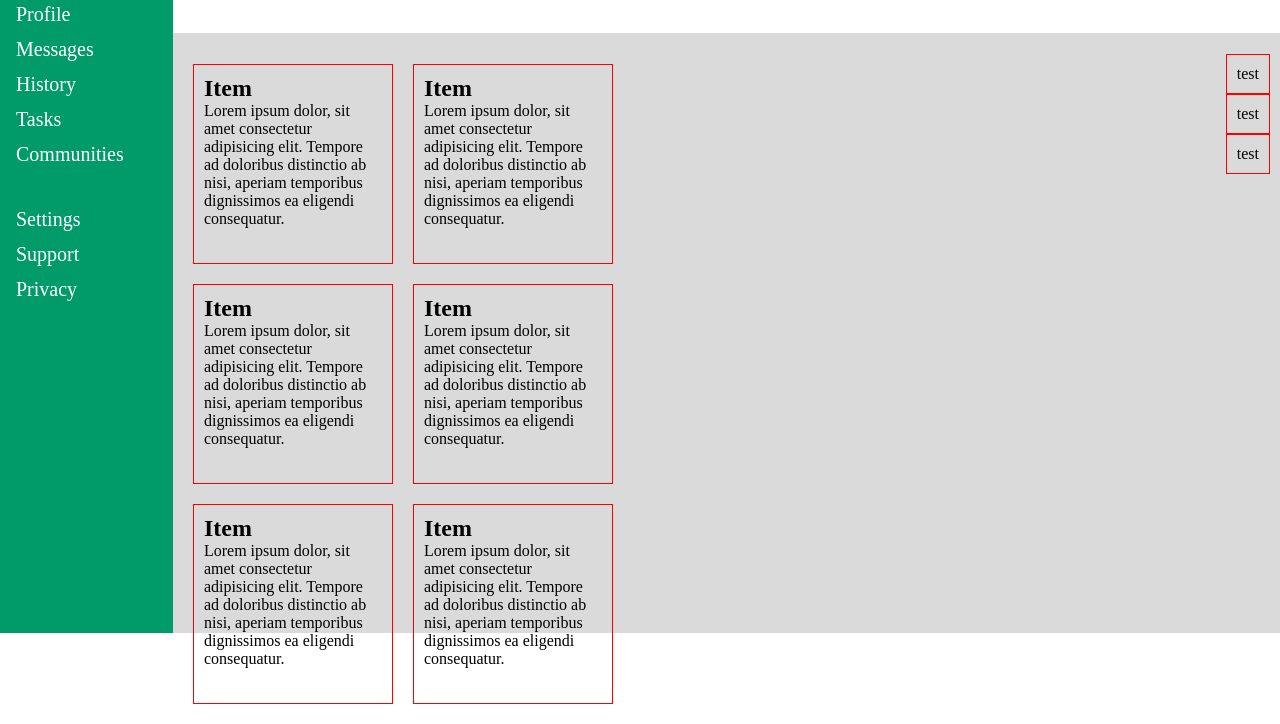
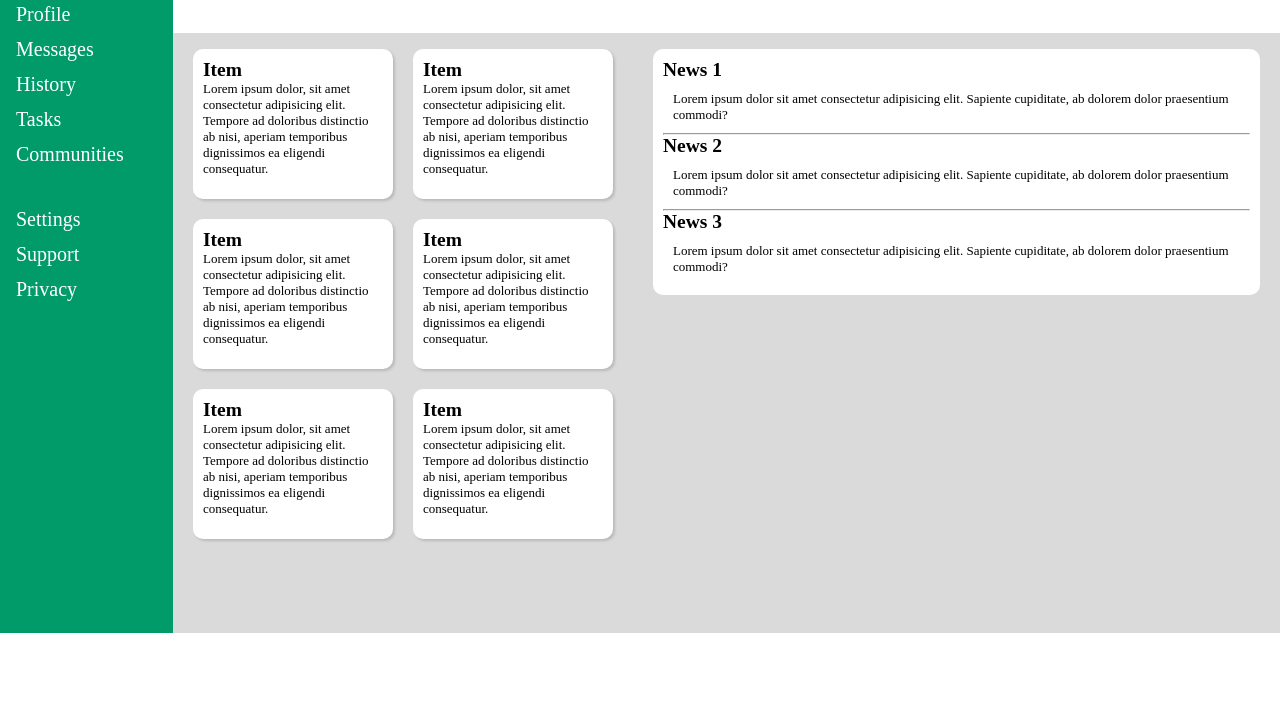
Before and after one commit to manny-reynoso/Admin-Dashboard, a plain HTML site: page index.html in a window 1280 px wide. Shown: the part 167-891 px from the top of the page. After the commit the page ends 800 px from the top, so only its background shows below. Drawn offline with Linux system fonts and the light colour scheme.

Commit message:
created and styled the grid on the left.

```diff
--- a/index.html
+++ b/index.html
@@ -92,10 +92,20 @@
 
 
                     <div class="right-grid">
-                        <div class="grid-item">test</div>
-                        <div class="grid-item">test</div>
-                        <div class="grid-item">test</div>
-                    </div>
+                        <div class="Left-block1">
+                            <div class="Announcement ">
+                                <h2>News 1</h2>
+                                <p class="announcemnet-item">Lorem ipsum dolor sit amet consectetur adipisicing elit. Sapiente cupiditate, ab dolorem dolor praesentium commodi?</p>
+
+                                <hr>
+                                <h2>News 2</h2>
+                                <p class="announcemnet-item">Lorem ipsum dolor sit amet consectetur adipisicing elit. Sapiente cupiditate, ab dolorem dolor praesentium commodi?</p>
+                                <hr>
+                                <h2>News 3</h2>
+                                <p class="announcemnet-item">Lorem ipsum dolor sit amet consectetur adipisicing elit. Sapiente cupiditate, ab dolorem dolor praesentium commodi?</p>
+                            </div>
+                        </div>
+
                 </div>
 
             </div>
--- a/styles.css
+++ b/styles.css
@@ -153,27 +153,48 @@ nav li {
 
 }
 
-.right-grid{
-
-padding:10px;
 
 
-
-
-}
-
 .left-grid{
-    padding: 20px;
+    padding: 5px 20px;
     display: grid;
     grid-template-columns: 200px 200px;
-  grid-template-rows: 200px 200px 200px;
-  grid-auto-rows: 50px;
-  gap:20px
+    grid-template-rows: 150px 150px 150px;
+    grid-auto-rows: 50px;
+    gap:20px
 
 
 }
 
 .grid-item{
-    border: 1px solid red;
     padding: 10px;
+    font-size: small;
+    background-color: white;
+    border-radius: 10px;
+    box-shadow: rgba(0, 0, 0, 0.15) 1.95px 1.95px 2.6px;
 }
+
+
+
+
+
+.announcemnet-item{
+   padding:10px 10px;
+}
+
+
+.right-grid{
+
+    padding:5px 20px;
+
+    gap: 20px;
+
+    }
+
+    .Announcement{
+
+        padding: 10px 10px;
+        font-size: small;
+        background-color: white;
+        border-radius: 10px;
+    }
```
